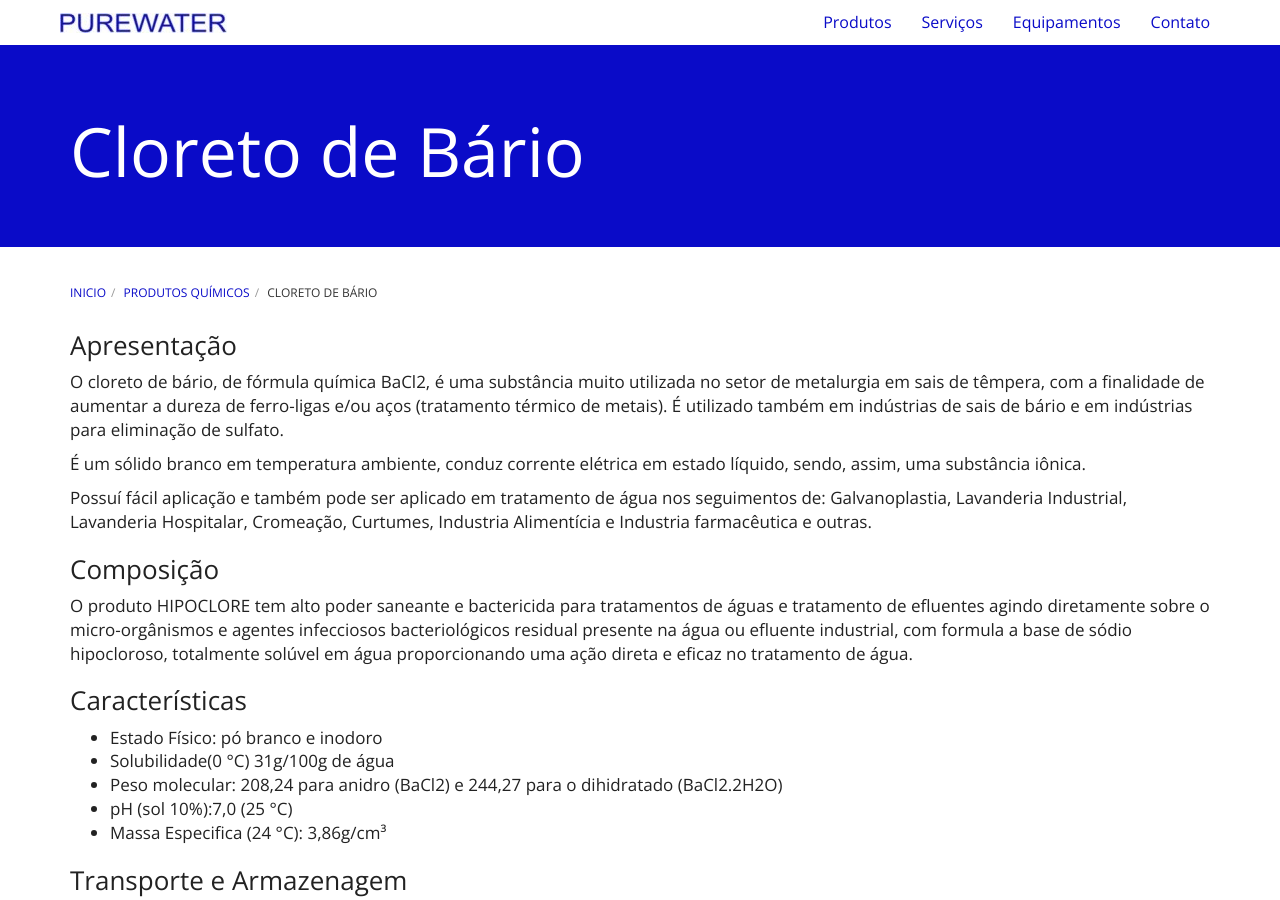
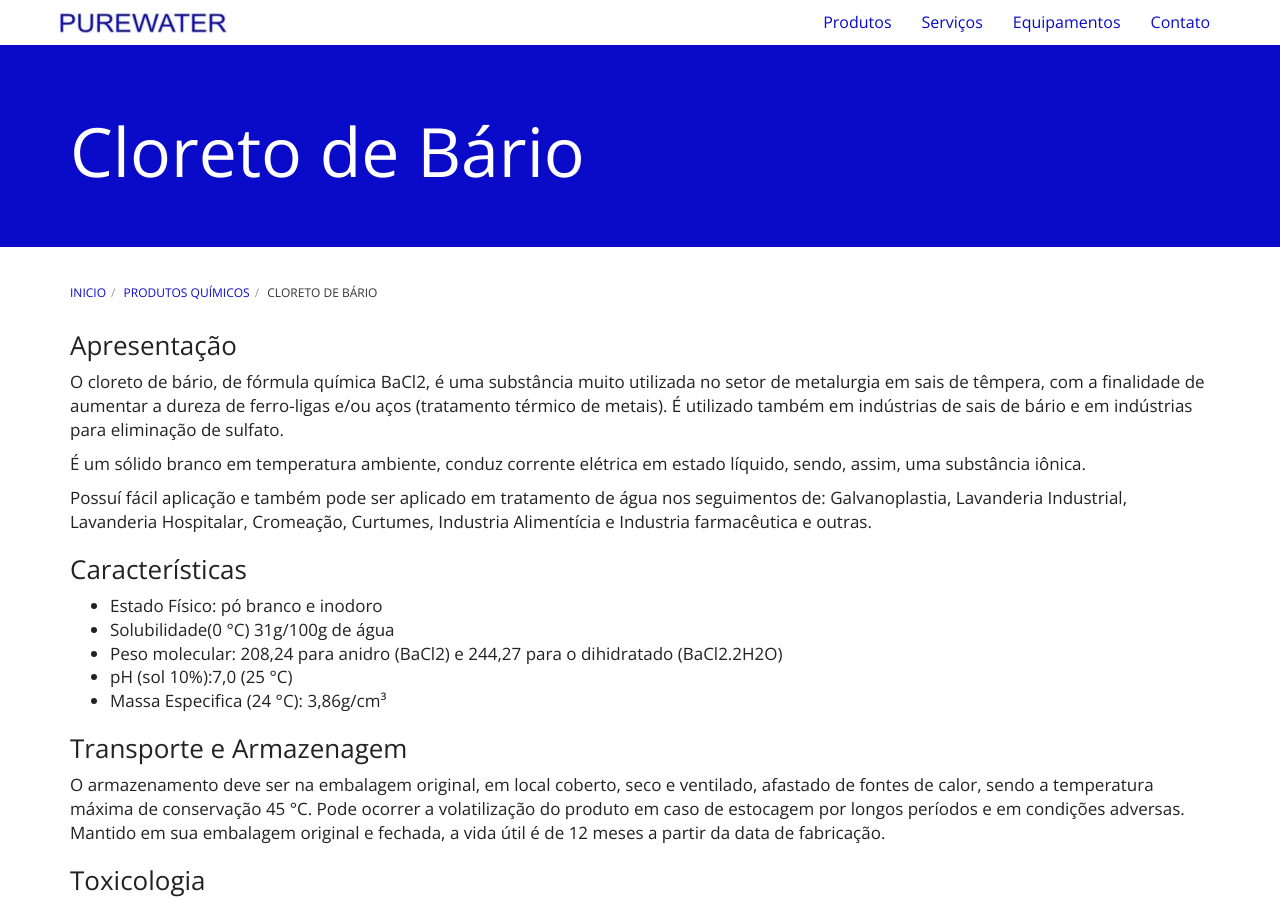
Before and after one commit to purewaterefluentes/purewaterefluentes.github.io, a Jekyll site: the page built from produtos/cloreto-de-bario.md, in a window 1280 px wide and 900 px high. Built offline with Jekyll 4.4.1, drawn with Linux system fonts in a browser that asks for light colours; nearby versions of some CDN libraries; library files that are not in the unit come from our copies.

Commit message:
Update cloreto-de-bario.md

```diff
--- a/produtos/cloreto-de-bario.md
+++ b/produtos/cloreto-de-bario.md
@@ -11,9 +11,6 @@ O cloreto de bário, de fórmula química BaCl2, é uma substância muito utiliz
 É um sólido branco em temperatura ambiente, conduz corrente elétrica em estado líquido, sendo, assim, uma substância iônica.
 
 Possuí fácil aplicação e também pode ser aplicado em tratamento de água nos seguimentos de: Galvanoplastia, Lavanderia Industrial, Lavanderia Hospitalar, Cromeação, Curtumes, Industria Alimentícia e Industria farmacêutica e outras.
-
-### Composição
-O produto HIPOCLORE tem alto poder saneante e bactericida para tratamentos de águas e tratamento de efluentes agindo diretamente sobre o micro-orgânismos e agentes infecciosos bacteriológicos residual presente na água ou efluente industrial, com formula a base de sódio hipocloroso, totalmente solúvel em água proporcionando uma ação direta e eficaz no tratamento de água.
 
 ### Características
 
```
